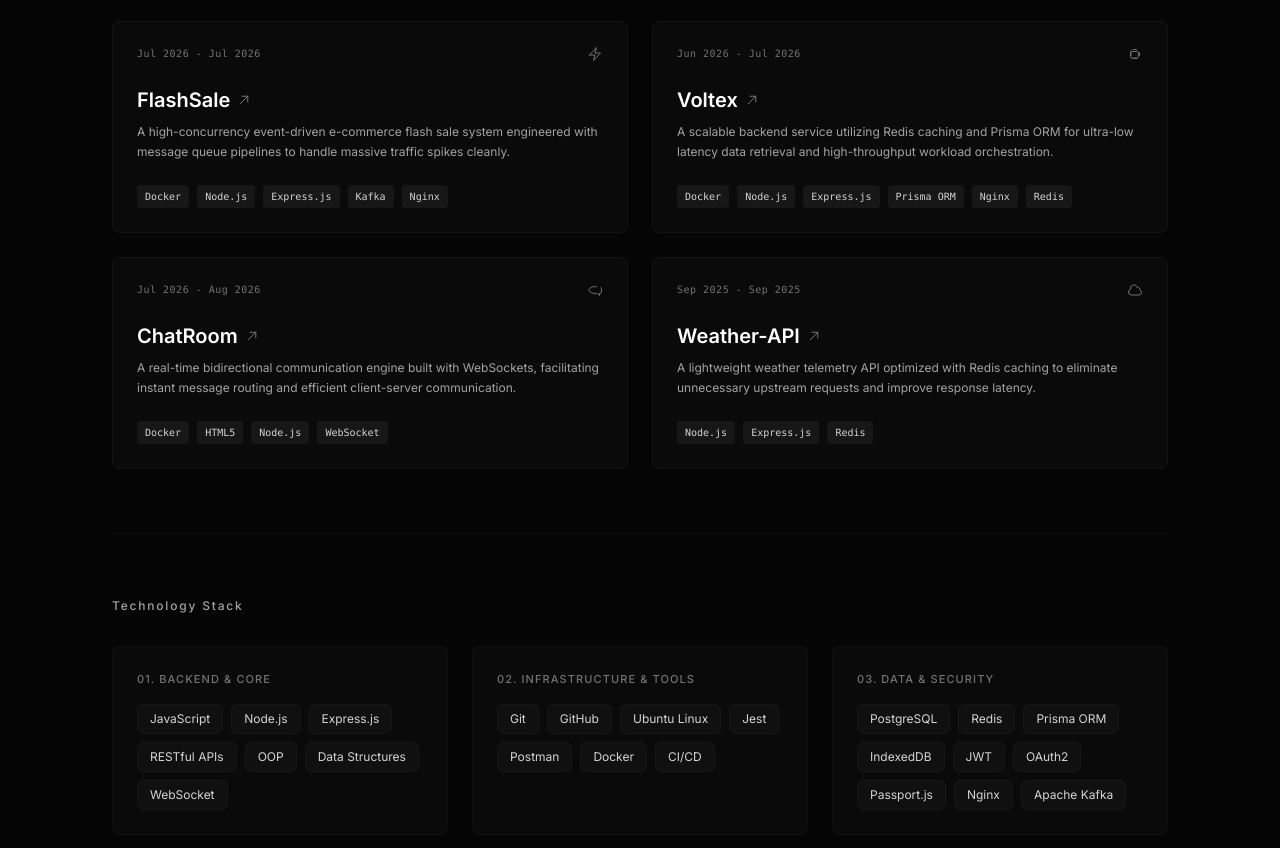
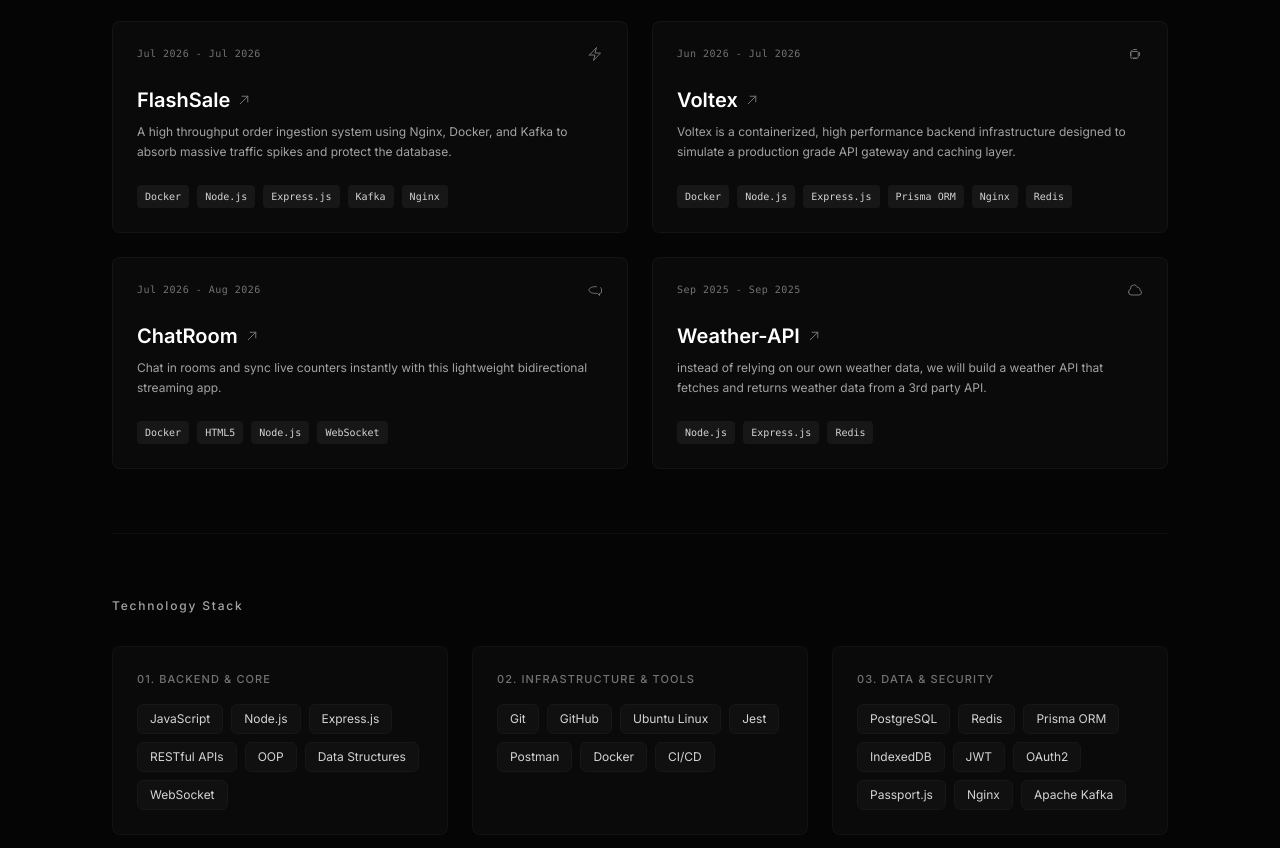
Before and after one commit to hamidrezaghavami/portfolio, a website: page index.html in a window 1280 px wide. Shown: the part 816-1664 px from the top of the page. Drawn offline with nearby package versions, Linux system fonts and the light colour scheme.

Commit message:
fixing project's description

```diff
--- a/index.html
+++ b/index.html
@@ -143,7 +143,7 @@
                                 <svg class="w-3 h-3 text-neutral-500" fill="none" stroke="currentColor" stroke-width="2" viewBox="0 0 24 24"><path stroke-linecap="round" stroke-linejoin="round" d="M4.5 19.5l15-15m0 0H8.25m11.25 0v11.25"/></svg>
                             </a>
                         </h3>
-                        <p class="text-xs text-neutral-400 leading-relaxed mb-6">A high-concurrency event-driven e-commerce flash sale system engineered with message queue pipelines to handle massive traffic spikes cleanly.</p>
+                        <p class="text-xs text-neutral-400 leading-relaxed mb-6">A high throughput order ingestion system using Nginx, Docker, and Kafka to absorb massive traffic spikes and protect the database.</p>
                     </div>
                     <div class="flex flex-wrap gap-2">
                         <span class="text-[10px] font-mono bg-neutral-900 px-2 py-1 rounded text-neutral-300">Docker</span>
@@ -167,7 +167,7 @@
                                 <svg class="w-3 h-3 text-neutral-500" fill="none" stroke="currentColor" stroke-width="2" viewBox="0 0 24 24"><path stroke-linecap="round" stroke-linejoin="round" d="M4.5 19.5l15-15m0 0H8.25m11.25 0v11.25"/></svg>
                             </a>
                         </h3>
-                        <p class="text-xs text-neutral-400 leading-relaxed mb-6">A scalable backend service utilizing Redis caching and Prisma ORM for ultra-low latency data retrieval and high-throughput workload orchestration.</p>
+                        <p class="text-xs text-neutral-400 leading-relaxed mb-6">Voltex is a containerized, high performance backend infrastructure designed to simulate a production grade API gateway and caching layer.</p>
                     </div>
                     <div class="flex flex-wrap gap-2">
                         <span class="text-[10px] font-mono bg-neutral-900 px-2 py-1 rounded text-neutral-300">Docker</span>
@@ -192,7 +192,7 @@
                                 <svg class="w-3 h-3 text-neutral-500" fill="none" stroke="currentColor" stroke-width="2" viewBox="0 0 24 24"><path stroke-linecap="round" stroke-linejoin="round" d="M4.5 19.5l15-15m0 0H8.25m11.25 0v11.25"/></svg>
                             </a>
                         </h3>
-                        <p class="text-xs text-neutral-400 leading-relaxed mb-6">A real-time bidirectional communication engine built with WebSockets, facilitating instant message routing and efficient client-server communication.</p>
+                        <p class="text-xs text-neutral-400 leading-relaxed mb-6">Chat in rooms and sync live counters instantly with this lightweight bidirectional streaming app.</p>
                     </div>
                     <div class="flex flex-wrap gap-2">
                         <span class="text-[10px] font-mono bg-neutral-900 px-2 py-1 rounded text-neutral-300">Docker</span>
@@ -215,7 +215,7 @@
                                 <svg class="w-3 h-3 text-neutral-500" fill="none" stroke="currentColor" stroke-width="2" viewBox="0 0 24 24"><path stroke-linecap="round" stroke-linejoin="round" d="M4.5 19.5l15-15m0 0H8.25m11.25 0v11.25"/></svg>
                             </a>
                         </h3>
-                        <p class="text-xs text-neutral-400 leading-relaxed mb-6">A lightweight weather telemetry API optimized with Redis caching to eliminate unnecessary upstream requests and improve response latency.</p>
+                        <p class="text-xs text-neutral-400 leading-relaxed mb-6">instead of relying on our own weather data, we will build a weather API that fetches and returns weather data from a 3rd party API.</p>
                     </div>
                     <div class="flex flex-wrap gap-2">
                         <span class="text-[10px] font-mono bg-neutral-900 px-2 py-1 rounded text-neutral-300">Node.js</span>
```
